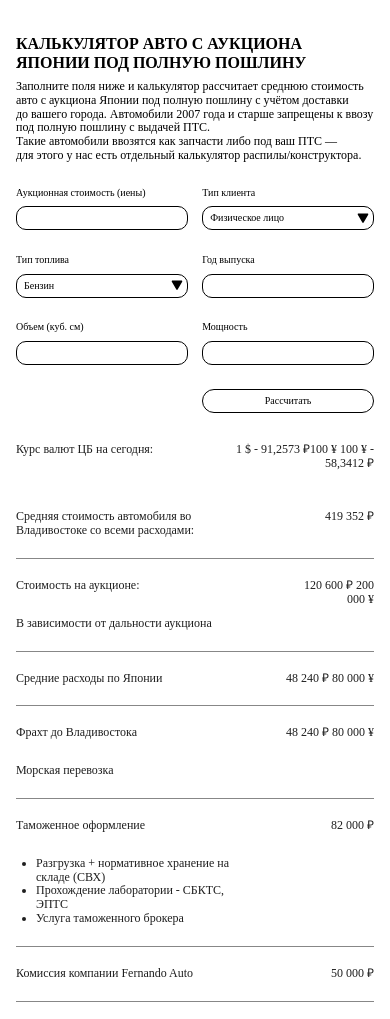
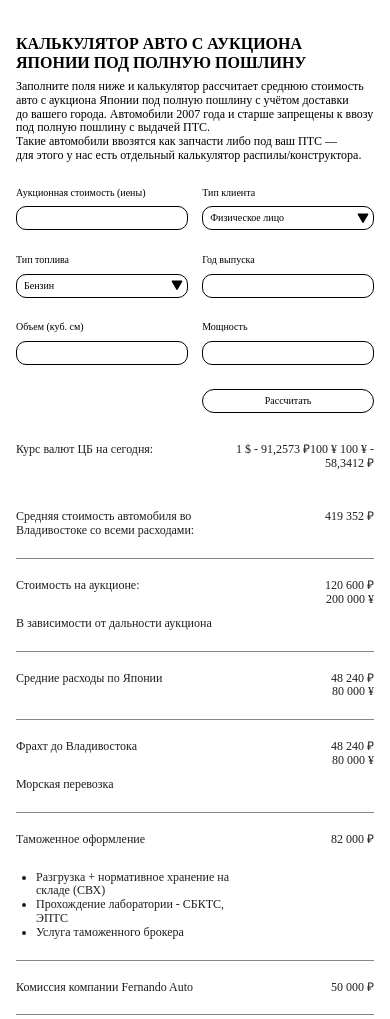
Before and after one commit to Olesya1988/fernando_auto, a plain HTML site: page pages/calculator/calculator.html in a window 390 px wide. Shown: the part 74-1093 px from the top of the page. Drawn offline with Linux system fonts and the light colour scheme; a web font is replaced by a local one.

Commit message:
mobile pages add commit

```diff
--- a/pages/calculator/calculator.html
+++ b/pages/calculator/calculator.html
@@ -141,20 +141,20 @@
                             <div class="calculator__result__item__title">Стоимость на аукционе:
                                 <span>В зависимости от дальности аукциона</span>
                             </div>
-                            <div class="calculator__result__item__value">120 600 ₽
+                            <div class="calculator__result__item__value">120 600 ₽<br>
                                 200 000 ¥</div>
                         </div>
                         <div class="calculator__result__item average-expenses">
                             <div class="calculator__result__item__title">Средние расходы
                                 по Японии</div>
-                            <div class="calculator__result__item__value">48 240 ₽
+                            <div class="calculator__result__item__value">48 240 ₽<br>
                                 80 000 ¥</div>
                         </div>
                         <div class="calculator__result__item freight-fee">
                             <div class="calculator__result__item__title">Фрахт до Владивостока
                                 <span>Морская перевозка</span>
                             </div>
-                            <div class="calculator__result__item__value">48 240 ₽
+                            <div class="calculator__result__item__value">48 240 ₽<br>
                                 80 000 ¥</div>
                         </div>
                         <div class="calculator__result__item customs-clearance">
```
